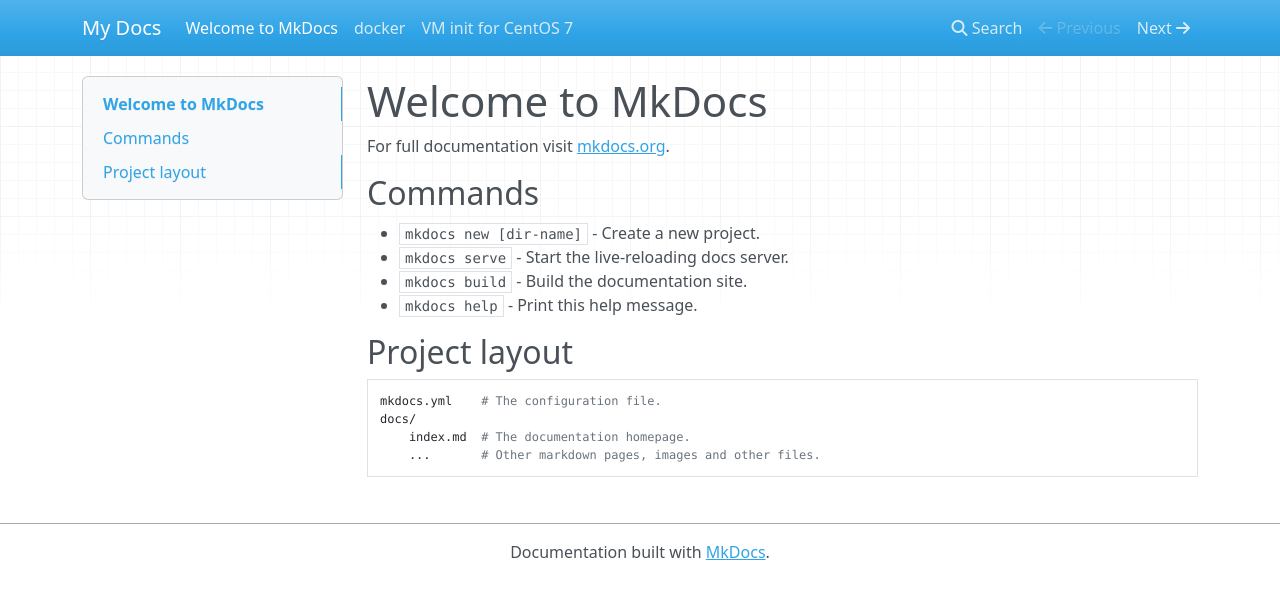
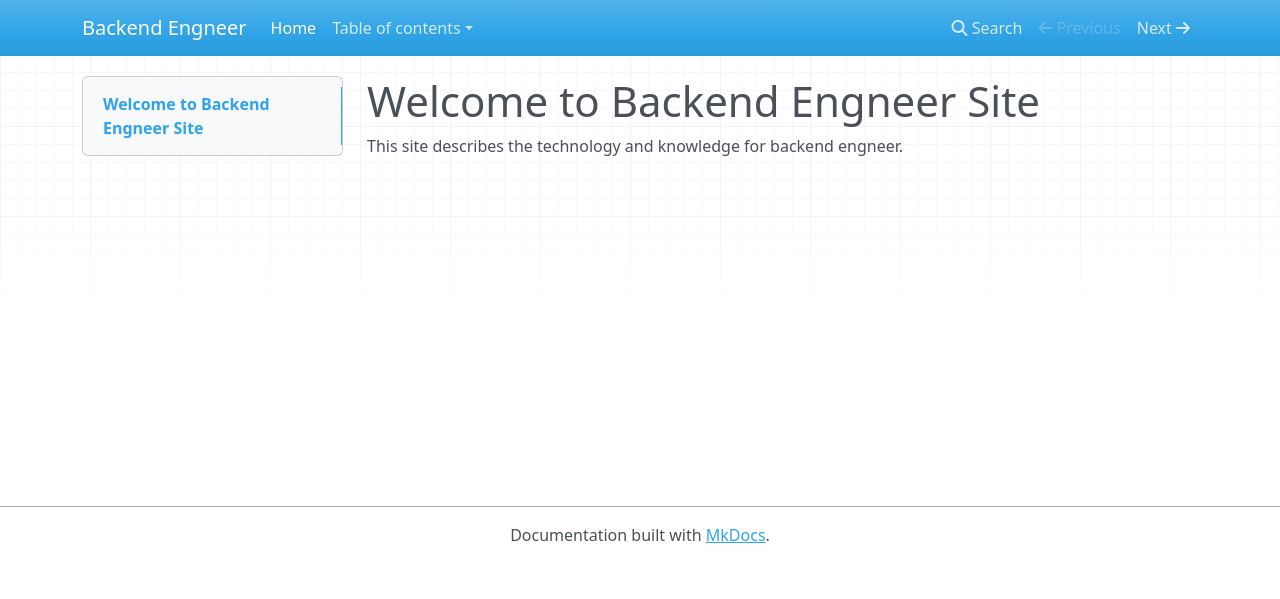
Before and after one commit to ymmmtym/backend-engneer, an MkDocs documentation site: the page built from docs/index.md, in a window 1280 px wide. Shown: the top 599 px of the page. Built offline with MkDocs 1.6.1, drawn with Linux system fonts in a browser that asks for light colours; nearby versions of some CDN libraries.

Commit message:
modify  mkdocs setting

```diff
--- a/docs/index.md
+++ b/docs/index.md
@@ -1,17 +1,2 @@
-# Welcome to MkDocs
-
-For full documentation visit [mkdocs.org](https://mkdocs.org).
-
-## Commands
-
-* `mkdocs new [dir-name]` - Create a new project.
-* `mkdocs serve` - Start the live-reloading docs server.
-* `mkdocs build` - Build the documentation site.
-* `mkdocs help` - Print this help message.
-
-## Project layout
-
-    mkdocs.yml    # The configuration file.
-    docs/
-        index.md  # The documentation homepage.
-        ...       # Other markdown pages, images and other files.
+# Welcome to Backend Engneer Site
+This site describes the technology and knowledge for backend engneer.
--- a/mkdocs.yml
+++ b/mkdocs.yml
@@ -1 +1,8 @@
-site_name: My Docs
+site_name: 'Backend Engneer'
+
+nav:
+  - 'Home': 'index.md'
+
+  - 'Table of contents':
+      - 'Docker': 'docker.md'
+      - 'Linux': 'gcp_free_vm_init'
```
